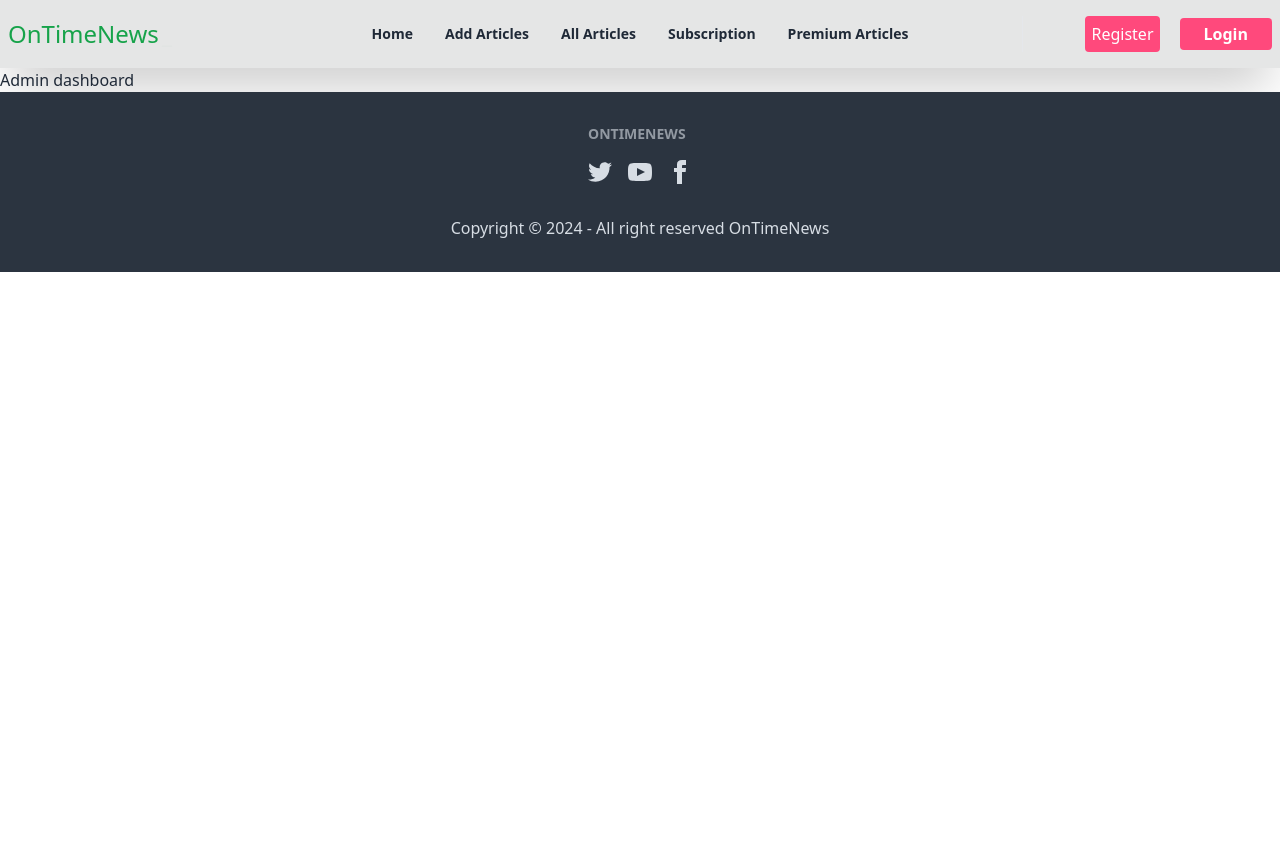
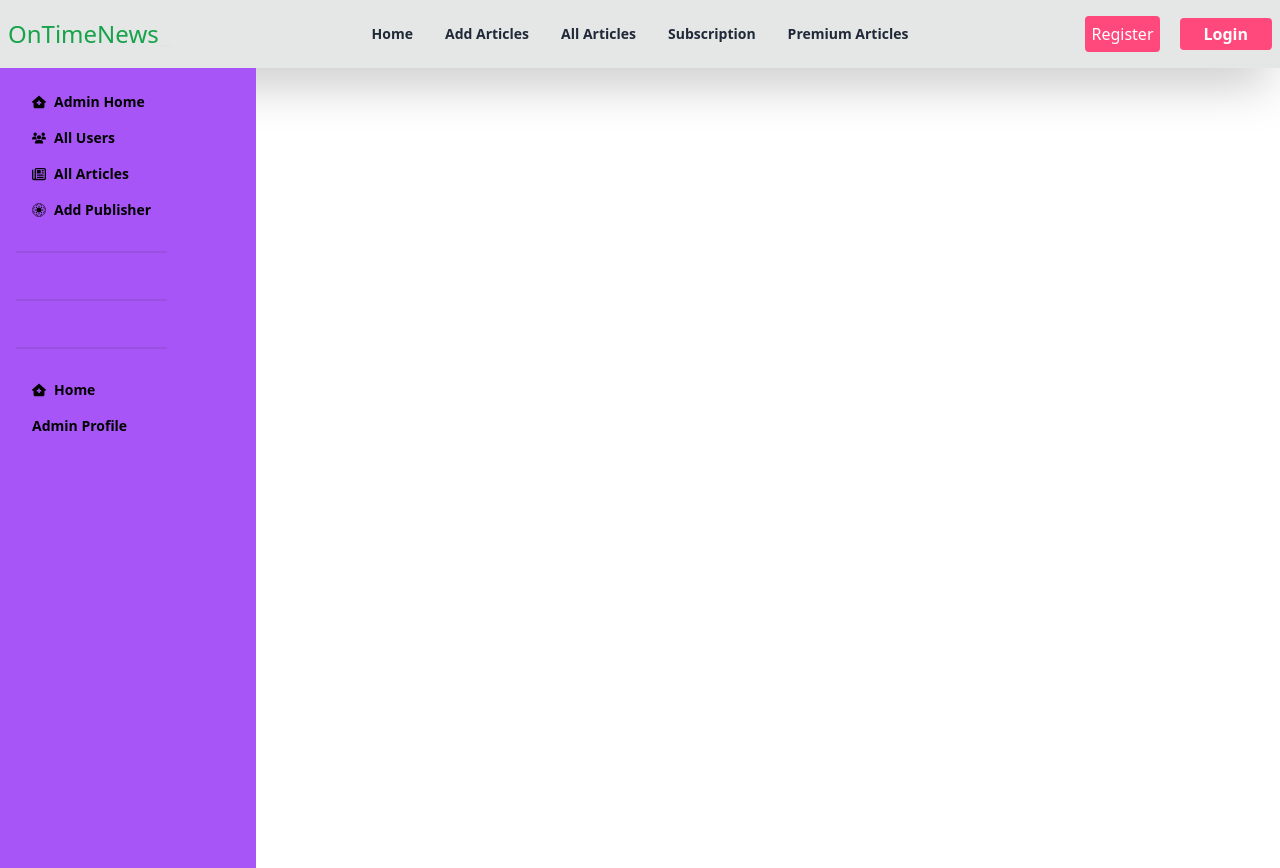
Before and after one commit to nayeem-miah/on-Time-News-Client-12, a React (Vite) app: page /dashboard in a window 1280 px wide. Before the commit the page ends 800 px from the top, so only its background shows below. Built offline with nearby package versions, Linux system fonts and the light colour scheme; no server answers.

Commit message:
dashboard

```diff
--- /dev/null
+++ b/src/Layout/Dashboard .jsx
@@ -0,0 +1,121 @@
+import {
+  FaGalacticRepublic,
+  FaHouseMedical,
+  FaRegNewspaper,
+  FaUsers,
+} from "react-icons/fa6";
+import { NavLink, Outlet } from "react-router-dom";
+import Navbar from "../Shared/Navbar/Navbar";
+import useAuth from "../Hooks/useAuth";
+
+const Dashboard = () => {
+  const { user } = useAuth();
+  // done : get isAdmin value from database
+  // const [isAdmin] = useAdmin();
+  const isAdmin = true;
+  return (
+    <div>
+      <Navbar></Navbar>
+      {/* dashBoard content  */}
+      <div className="flex">
+        <div className="w-64 drawer lg:drawer-open min-h-screen bg-purple-500">
+          <ul className="menu text-black font-bold p-4">
+            {
+              isAdmin && (
+                <>
+                  <li>
+                    <NavLink to={"/dashboard/adminHome"}>
+                      <FaHouseMedical></FaHouseMedical>
+                      Admin Home
+                    </NavLink>
+                  </li>
+
+                  <li>
+                    <NavLink to={"/dashboard/users"}>
+                      <FaUsers></FaUsers>
+                      All Users
+                    </NavLink>
+                  </li>
+                  <li>
+                    <NavLink to={"/allArticles"}>
+                      <FaRegNewspaper></FaRegNewspaper>
+                      All Articles
+                    </NavLink>
+                  </li>
+                  <li>
+                    <NavLink to={"/dashboard/allPublisher"}>
+                      <FaGalacticRepublic></FaGalacticRepublic>
+                      Add Publisher
+                    </NavLink>
+                  </li>
+                </>
+              )
+              //  : (
+              //   <>
+              //     <li>
+              //       <NavLink to={"/dashboard/userHome"}>
+              //         <FaHouseMedical></FaHouseMedical>
+              //         user Home
+              //       </NavLink>
+              //     </li>
+              //     {/* <li>
+              //       <NavLink to={"/dashboard/history"}>
+              //         <FaCalendar></FaCalendar>
+              //         payment History
+              //       </NavLink>
+              //     </li> */}
+              //     <li>
+              //       <NavLink to={"/dashboard/cart"}>
+              //         <FaCartShopping></FaCartShopping>
+              //         My Cart
+              //       </NavLink>
+              //     </li>
+              //     <li>
+              //       <NavLink to={"/dashboard/review"}>
+              //         <FaAddressCard></FaAddressCard>
+              //         Add a Review
+              //       </NavLink>
+              //     </li>
+              //     <li>
+              //       <NavLink to={"/dashboard/paymentHistory"}>
+              //         <FaList></FaList>
+              //         real payment History
+              //       </NavLink>
+              //     </li>
+              //   </>
+              // )
+            }
+            {/* shared nav links */}
+            <div className="divider "></div>
+            <div className="divider "></div>
+            <div className="divider "></div>
+            <li>
+              <NavLink to={"/"}>
+                <FaHouseMedical></FaHouseMedical>
+                Home
+              </NavLink>
+            </li>
+
+            <li>
+              <NavLink to={"/order/contact"}>
+                {user && (
+                  <img
+                    src={user?.photoURL}
+                    className="w-10 h-10 rounded-full"
+                  />
+                )}
+                Admin Profile
+              </NavLink>
+            </li>
+          </ul>
+          {/* sidebar content */}
+        </div>
+        <div className="flex-1 px-8">
+          <Outlet></Outlet>
+        </div>
+      </div>
+    </div>
+  );
+};
+
+export default Dashboard;
--- /dev/null
+++ b/src/Pages/Dashboard/AddPublisher/AddPublisher.jsx
@@ -0,0 +1,11 @@
+
+
+const AddPublisher = () => {
+    return (
+        <div>
+            <h3>add Publisher</h3>
+        </div>
+    );
+};
+
+export default AddPublisher;
--- /dev/null
+++ b/src/Pages/Dashboard/AdminHome/AdminHome.jsx
@@ -0,0 +1,11 @@
+
+
+const AdminHome = () => {
+    return (
+        <div>
+            <h4>adimin home</h4>
+        </div>
+    );
+};
+
+export default AdminHome;
--- /dev/null
+++ b/src/Pages/Dashboard/AllArticles/AllArticles.jsx
@@ -0,0 +1,11 @@
+
+
+const AllArticles = () => {
+    return (
+        <div>
+            <h3>all arties</h3>
+        </div>
+    );
+};
+
+export default AllArticles;
--- /dev/null
+++ b/src/Pages/Dashboard/AllUsers/AllUsers.jsx
@@ -0,0 +1,10 @@
+
+const AllUsers = () => {
+    return (
+        <div>
+            <h3>AllUsers</h3>
+        </div>
+    );
+};
+
+export default AllUsers;
--- a/src/Pages/Dashboard/Dashboard.jsx
+++ /dev/null
@@ -1,11 +0,0 @@
-
-
-const Dashboard = () => {
-    return (
-        <div>
-            <h3>Admin dashboard</h3>
-        </div>
-    );
-};
-
-export default Dashboard;
--- a/src/Routes/Routes.jsx
+++ b/src/Routes/Routes.jsx
@@ -4,12 +4,17 @@ import Home from "../Pages/Home/Home";
 import AddArticles from "../Pages/AddArticles/AddArticles";
 import AllArticles from "../Pages/AllArticles/AllArticles";
 import Subscription from "../Pages/Subscription/Subscription";
-import Dashboard from "../Pages/Dashboard/Dashboard";
+
 import Login from "../Pages/Login&Register/Login";
 import Register from "../Pages/Login&Register/Register";
 import ErrorPages from "../Compoents/ErrorPage";
 import PrivetRouts from "./PrivetRoute/PrivetRoute";
 import ArticlesDetails from "../Pages/AllArticles/ArticlesDetails";
+import Dashboard from "../Layout/Dashboard ";
+import AdminHome from "../Pages/Dashboard/AdminHome/AdminHome";
+import AllUsers from "../Pages/Dashboard/AllUsers/AllUsers";
+import AddPublisher from "../Pages/Dashboard/AddPublisher/AddPublisher";
+
 
 const router = createBrowserRouter([
   {
@@ -47,11 +52,7 @@ const router = createBrowserRouter([
         path: "/subscription",
         element: <Subscription></Subscription>,
       },
-      //   admin
-      {
-        path: "/dashboard",
-        element: <Dashboard></Dashboard>,
-      },
+
       {
         path: "/login",
         element: <Login></Login>,
@@ -62,6 +63,31 @@ const router = createBrowserRouter([
       },
     ],
   },
+  // admin route ------------------>
+  {
+    path: 'dashboard',
+    element: <Dashboard></Dashboard>,
+    errorElement: <ErrorPages></ErrorPages>,
+    children: [
+      {
+        path:'adminHome',
+        element: <AdminHome></AdminHome>
+      },
+      {
+        path:'users',
+        element: <AllUsers></AllUsers>
+      },
+      {
+        path:'allArticles',
+        element: <AllArticles></AllArticles>
+      },
+      {
+        path:'allPublisher',
+        element: <AddPublisher></AddPublisher>
+      },
+
+    ]
+  }
 ]);
 
 export default router;
```
